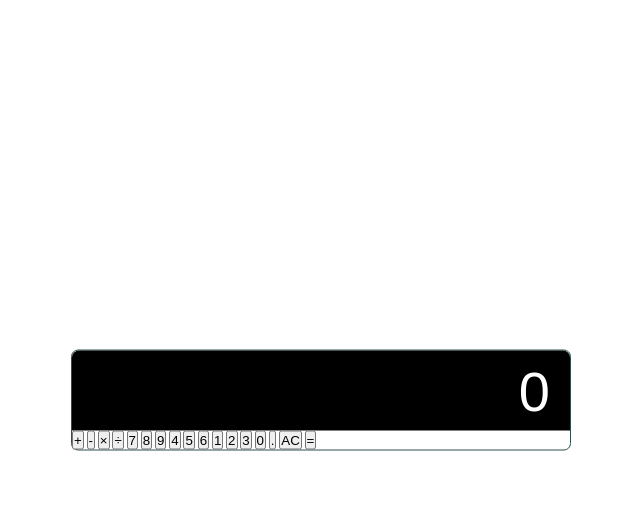
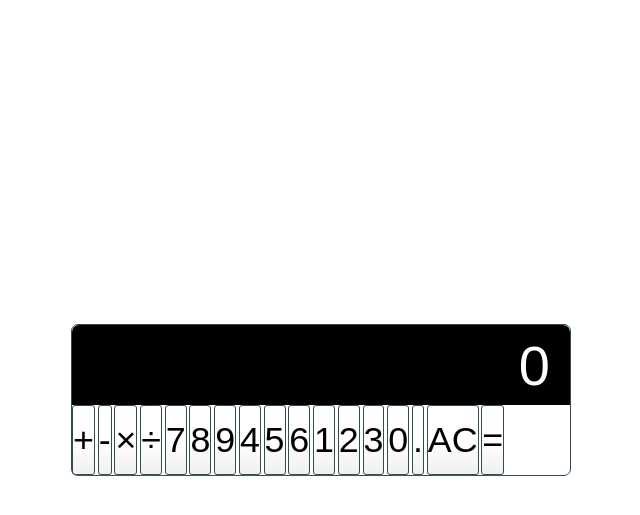
Before and after one commit to dlydellf/JavaScript-Projects, a PHP site: page /calculator.html in a window 1280 px wide. Shown: the top 515 px of the page, without its empty margins (319-959 px from the left). Run offline with PHP 8.4, Linux system fonts and the light colour scheme.

Commit message:
Updated .css w/all buttons' styling

```diff
--- a/Calculator/CSS/Calculator_CSS.css
+++ b/Calculator/CSS/Calculator_CSS.css
@@ -23,6 +23,7 @@ html {
   transform: translate(-50%, -50%);
   width: 500px;
 }
+
 /* Output-display area (.calculator-screen) */
 .calculator-screen {
   width: 100%;
@@ -36,3 +37,17 @@ html {
   padding-left: 20px;
   border-radius: 7px 7px 0px 0px;
 }
+
+/*All buttons*/
+button {
+  height: 70px;
+  border-radius: 3px;
+  border: 1px solid darkslategray;
+  background-color: transparent;
+  font-size: 3.2rem;
+  color: black;
+  background-image: linear-gradient(to bottom, transparent, transparent 50%, rgba(0, 0, 0, 0.06));
+  text-shadow: 0 1px rgba(255, 255, 255, 0.4);
+  box-shadow: inset 0 0 0 1px rgba(255, 255, 255, 0.05), inset 0 1px 0 0 rgba(255, 255, 255, 0.05),
+    inset 0 -1px 0 0 rgba(255, 255, 255, 0.05), 0 1px 0 0 rgba(255, 255, 255, 0.05);
+}
```
